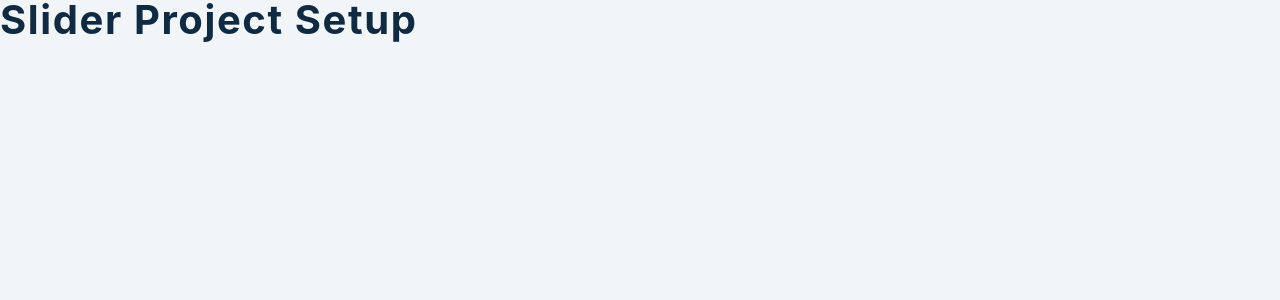
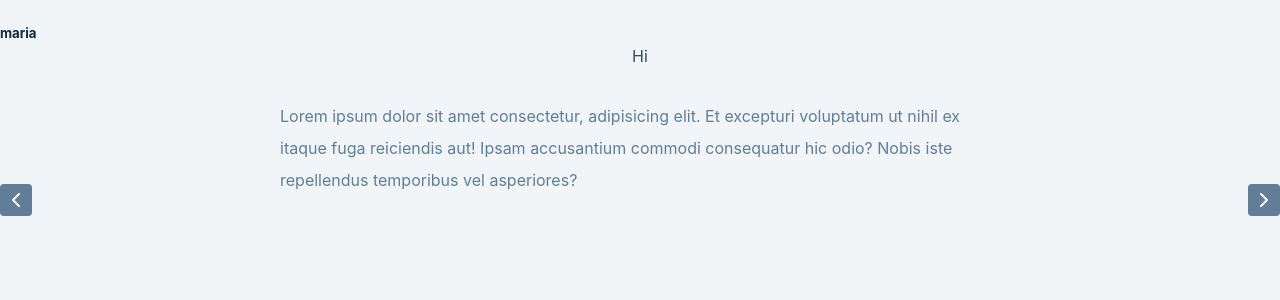
Before and after one commit to lilianlee0213/react-projects, a React (Create React App) app in the folder 07-slider/: page / in a window 1280 px wide. Shown: the top 300 px of the page. Built offline with nearby package versions, Linux system fonts and the light colour scheme; the HTML template or start-up script is replaced by a standard one.

Commit message:
add html elements

```diff
--- a/07-slider/src/App.js
+++ b/07-slider/src/App.js
@@ -1,9 +1,25 @@
-import React, { useState, useEffect } from 'react';
-import { FiChevronRight, FiChevronLeft } from 'react-icons/fi';
-import { FaQuoteRight } from 'react-icons/fa';
+import React, {useState, useEffect} from 'react';
+import {FiChevronRight, FiChevronLeft} from 'react-icons/fi';
+import {FaQuoteRight} from 'react-icons/fa';
 import data from './data';
 function App() {
-  return <h2>slider project setup</h2>;
+	return (
+		<section className="section">
+			<article>
+				<img src="" alt="" className="person-name" />
+				<h5>maria</h5>
+				<p className="title">hi</p>
+				<p className="text">
+					Lorem ipsum dolor sit amet consectetur, adipisicing elit. Et excepturi
+					voluptatum ut nihil ex itaque fuga reiciendis aut! Ipsam accusantium
+					commodi consequatur hic odio? Nobis iste repellendus temporibus vel
+					asperiores?
+				</p>
+				<button className="prev">{FiChevronLeft()}</button>
+				<button className="next">{FiChevronRight()}</button>
+			</article>
+		</section>
+	);
 }
 
 export default App;
```
